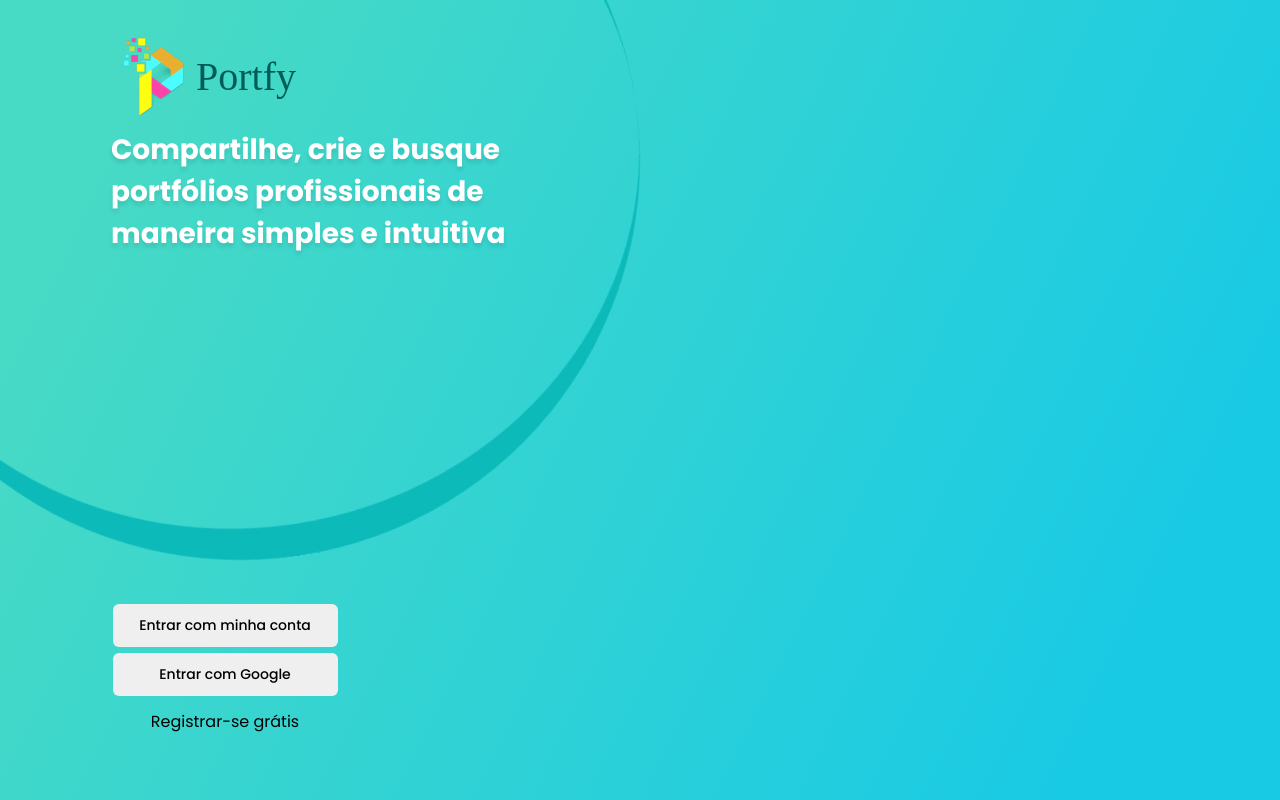
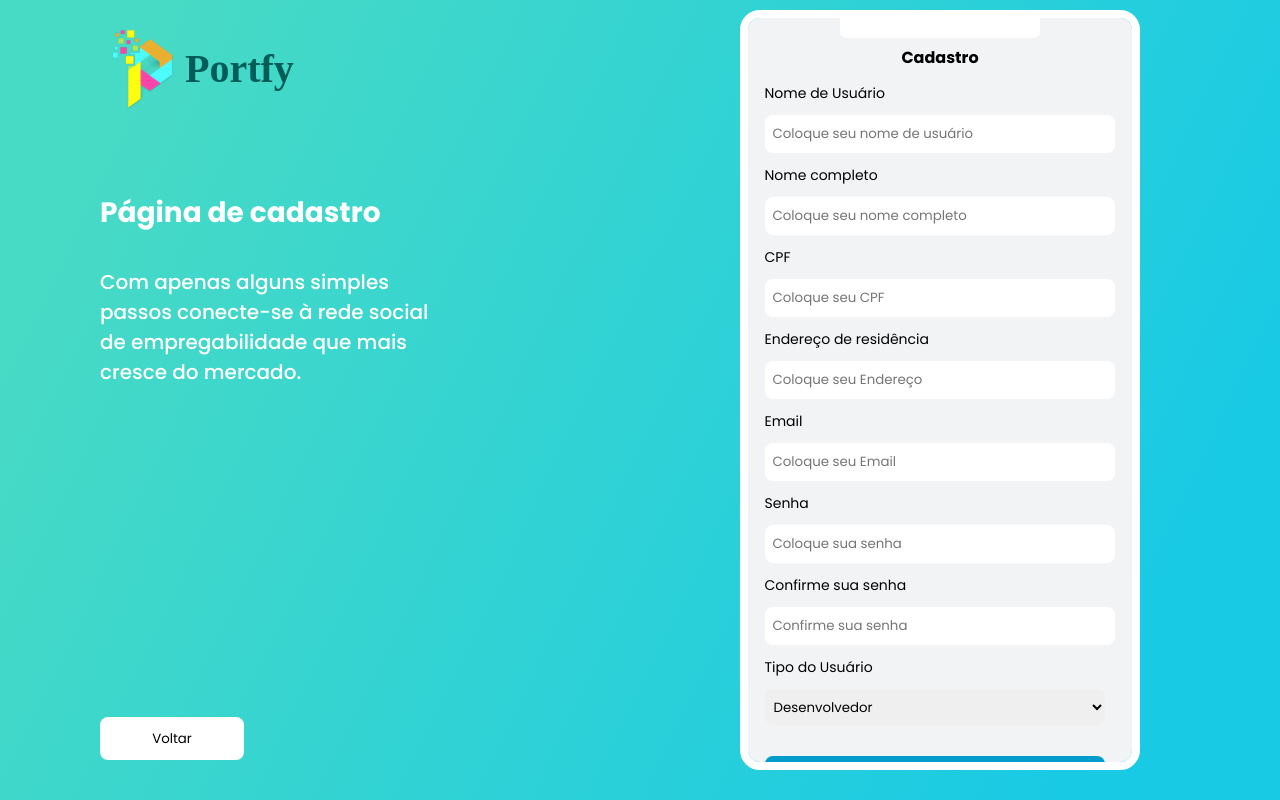
Before and after one commit to maksonss4/React---Portfy, a React (Create React App) app: page / in a window 1280 px wide. Built offline with nearby package versions, Linux system fonts and the light colour scheme; a web font is replaced by a local one.

Commit message:
Fix: Correção de merge

```diff
--- a/src/App.tsx
+++ b/src/App.tsx
@@ -1,10 +1,14 @@
 import { Global } from "./styles";
 import { LandingPage } from "./pages/LandingPage";
+import Login from "./pages/Login/LoginPage";
+import { Register } from "./pages/Register";
 function App() {
   return (
     <div className="App">
       <Global />
-      <LandingPage />
+      {/* <LandingPage /> */}
+      <Register />
+      {/* <Login /> */}
     </div>
   );
 }
--- a/src/pages/Register/index.tsx
+++ b/src/pages/Register/index.tsx
@@ -1,6 +1,12 @@
 import Button from "../../components/Button";
 import { Input } from "../../components/Input";
-import { Container, DivForm, DivInformations, DivLogo, ParentDiv } from "./styles";
+import {
+  Container,
+  DivForm,
+  DivInformations,
+  DivLogo,
+  ParentDiv,
+} from "./styles";
 
 export const Register = () => {
   return (
@@ -17,7 +23,6 @@ export const Register = () => {
             empregabilidade que mais cresce do mercado.
           </p>
         </DivInformations>
-<<<<<<< HEAD
         <Button
           children="Voltar"
           color="Black"
@@ -25,15 +30,9 @@ export const Register = () => {
           height="2.68"
           background="white"
         />
-      </DivPai>
+      </ParentDiv>
       <DivForm>
         <div className="divBigode" />
-=======
-        <Button children="Voltar" color="Black" width="9" height="2.68" background="white"/>
-      </ParentDiv>
-      <DivForm>
-        <div className="divBigode"/>
->>>>>>> 372921e068ef61216d523963a4e737894abc1714
         <h2>Cadastro</h2>
         <form>
           <label htmlFor="username">Nome de Usuário</label>
@@ -51,16 +50,12 @@ export const Register = () => {
             id="name"
           />
           <label htmlFor="cpf">CPF</label>
-<<<<<<< HEAD
           <Input
-            type="number"
+            type="text"
             placeholder="Coloque seu CPF"
             name="cpf"
             id="cpf"
           />
-=======
-          <Input type="text" placeholder="Coloque seu CPF" name="cpf" id="cpf"/>
->>>>>>> 372921e068ef61216d523963a4e737894abc1714
           <label htmlFor="address">Endereço de residência</label>
           <Input
             type="text"
```
Also changed, not shown: src/pages/Login/LoginPage.tsx (+2 -5 lines).
